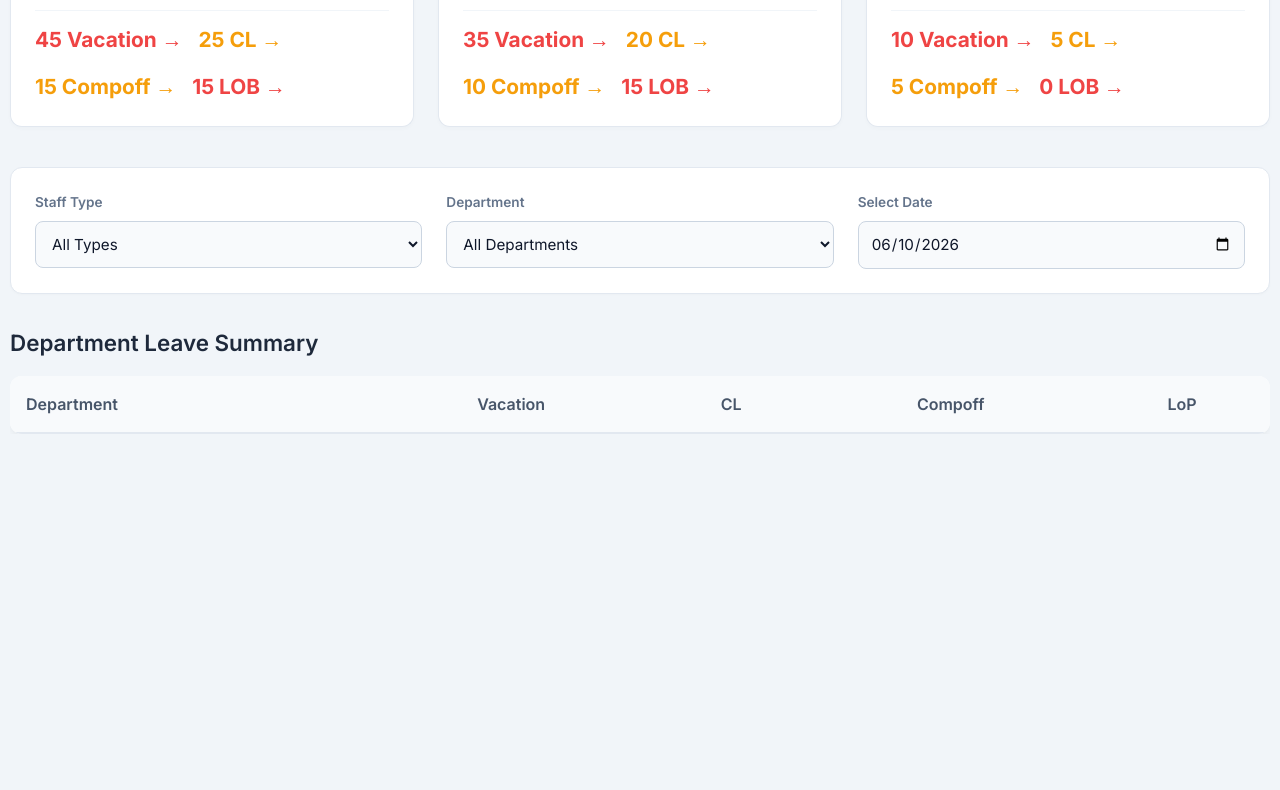
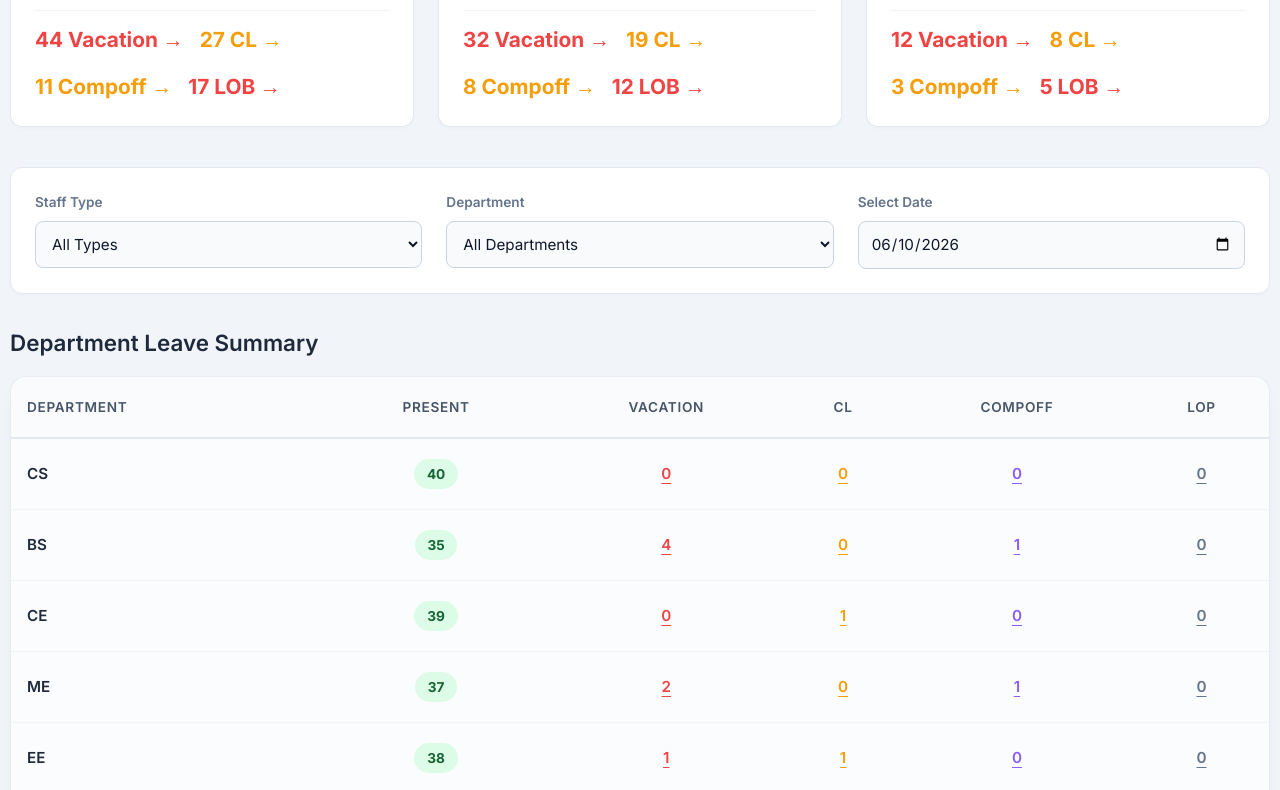
Before and after one commit to BALASUBRAMANIYAN-S/Dashboard, a website: page attendance/staff-attendance.html in a window 1280 px wide. Shown: the part 293-1083 px from the top of the page. Before the commit the page ends 800 px from the top, so only its background shows below. Drawn offline with Linux system fonts and the light colour scheme.

Commit message:
attenance is complete

```diff
--- a/attendance/attendance.css
+++ b/attendance/attendance.css
@@ -88,3 +88,47 @@ body {
     color: #0f172a;
     font-weight: 700;
 }
+
+/* --- Custom Table --- */
+.custom-table-wrapper {
+    overflow-x: auto;
+    margin-bottom: 3rem;
+    background: rgba(255, 255, 255, 0.7);
+    backdrop-filter: blur(10px);
+    border-radius: 16px;
+    border: 1px solid rgba(226, 232, 240, 0.8);
+    box-shadow: 0 10px 15px -3px rgba(0, 0, 0, 0.05), 0 4px 6px -2px rgba(0, 0, 0, 0.025);
+}
+
+.custom-table {
+    width: 100%;
+    border-collapse: collapse;
+    text-align: left;
+}
+
+.custom-table th {
+    padding: 1.25rem 1rem;
+    font-weight: 600;
+    color: #475569;
+    text-transform: uppercase;
+    font-size: 0.85rem;
+    letter-spacing: 0.05em;
+    background: rgba(248, 250, 252, 0.8);
+    border-bottom: 2px solid #e2e8f0;
+}
+
+.custom-table td {
+    padding: 1.25rem 1rem;
+    border-bottom: 1px solid #f1f5f9;
+    font-size: 0.95rem;
+    color: #334155;
+    transition: background-color 0.2s ease;
+}
+
+.custom-table tbody tr:hover td {
+    background-color: rgba(241, 245, 249, 0.6);
+}
+
+.custom-table tbody tr:last-child td {
+    border-bottom: none;
+}
--- a/attendance/staff-attendance.html
+++ b/attendance/staff-attendance.html
@@ -158,16 +158,16 @@
         <!-- Section 3: Department Table -->
         <h2 style="font-size: 1.4rem; color: #1e293b; margin-top: 2rem; margin-bottom: 1rem; font-weight: 600;">
             Department Leave Summary</h2>
-        <div style="overflow-x: auto; margin-bottom: 3rem;">
-            <table
-                style="width: 100%; border-collapse: collapse; background: #fff; border-radius: 12px; overflow: hidden; box-shadow: 0 4px 6px -1px rgba(0,0,0,0.05);">
-                <thead style="background: #f8fafc; border-bottom: 2px solid #e2e8f0;">
+        <div class="custom-table-wrapper">
+            <table class="custom-table">
+                <thead>
                     <tr>
-                        <th style="padding: 1rem; text-align: left; font-weight: 600; color: #475569;">Department</th>
-                        <th style="padding: 1rem; text-align: center; font-weight: 600; color: #475569;">Vacation</th>
-                        <th style="padding: 1rem; text-align: center; font-weight: 600; color: #475569;">CL</th>
-                        <th style="padding: 1rem; text-align: center; font-weight: 600; color: #475569;">Compoff</th>
-                        <th style="padding: 1rem; text-align: center; font-weight: 600; color: #475569;">LoP</th>
+                        <th style="text-align: left;">Department</th>
+                        <th style="text-align: center;">Present</th>
+                        <th style="text-align: center;">Vacation</th>
+                        <th style="text-align: center;">CL</th>
+                        <th style="text-align: center;">Compoff</th>
+                        <th style="text-align: center;">LoP</th>
                     </tr>
                 </thead>
                 <tbody id="dept-table-body">
@@ -292,29 +292,30 @@
                     deptsToRender = deptMap[type];
                 }
 
-                deptsToRender.forEach(d => {
+                                deptsToRender.forEach(d => {
                     let dVac = Math.floor(Math.random() * 5);
                     let dCl = Math.floor(Math.random() * 3);
                     let dComp = Math.floor(Math.random() * 2);
                     let dLob = Math.floor(Math.random() * 2);
+                    let dPres = 40 - dVac - dCl - dComp - dLob;
 
                     const tr = document.createElement('tr');
-                    tr.style.borderBottom = '1px solid #f1f5f9';
                     tr.innerHTML = `
-                        <td style="padding: 1rem; font-weight: 500; color: #334155;">${d}</td>
-                        <td style="padding: 1rem; text-align: center; color: #ef4444; font-weight: 600;">${dVac}</td>
-                        <td style="padding: 1rem; text-align: center; color: #f59e0b; font-weight: 600;">${dCl}</td>
-                        <td style="padding: 1rem; text-align: center; color: #10b981; font-weight: 600;">${dComp}</td>
-                        <td style="padding: 1rem; text-align: center; color: #64748b; font-weight: 600;">${dLob}</td>
+                        <td style="font-weight: 600; color: #1e293b;">${d}</td>
+                        <td style="text-align: center; cursor: pointer;" onclick="openDetailsModal('Present', ${dPres}, '${d}')"><span style="background: #dcfce7; color: #166534; padding: 0.3rem 0.8rem; border-radius: 999px; font-weight: 700; font-size: 0.85rem; transition: transform 0.2s; display: inline-block;" onmouseover="this.style.transform='scale(1.1)'" onmouseout="this.style.transform='scale(1)'">${dPres}</span></td>
+                        <td style="text-align: center; color: #ef4444; font-weight: 600; cursor: pointer; text-decoration: underline; text-underline-offset: 4px;" onclick="openDetailsModal('Vacation', ${dVac}, '${d}')">${dVac}</td>
+                        <td style="text-align: center; color: #f59e0b; font-weight: 600; cursor: pointer; text-decoration: underline; text-underline-offset: 4px;" onclick="openDetailsModal('CL', ${dCl}, '${d}')">${dCl}</td>
+                        <td style="text-align: center; color: #8b5cf6; font-weight: 600; cursor: pointer; text-decoration: underline; text-underline-offset: 4px;" onclick="openDetailsModal('Compoff', ${dComp}, '${d}')">${dComp}</td>
+                        <td style="text-align: center; color: #64748b; font-weight: 600; cursor: pointer; text-decoration: underline; text-underline-offset: 4px;" onclick="openDetailsModal('LoP', ${dLob}, '${d}')">${dLob}</td>
                     `;
                     tbody.appendChild(tr);
                 });
             }
         }
 
-        function openDetailsModal(modalType, value) {
+        function openDetailsModal(modalType, value, specificDept) {
             const staffType = document.getElementById('type-select').value || 'Staff';
-            const dept = document.getElementById('department-select').value || 'All';
+            const dept = specificDept || document.getElementById('department-select').value || 'All';
             window.location.href = "staff-details.html?type=" + encodeURIComponent(modalType)
                 + "&count=" + encodeURIComponent(value)
                 + "&program=" + encodeURIComponent(staffType)
@@ -327,6 +328,7 @@
                 dateInput.valueAsDate = new Date();
             }
             populateAllDepartments();
+            randomizeCards(); // Added to load the table data immediately on page load
         });
     </script>
 
```
Also changed, not shown: attendance/staff-details.html (+8 -59 lines).
